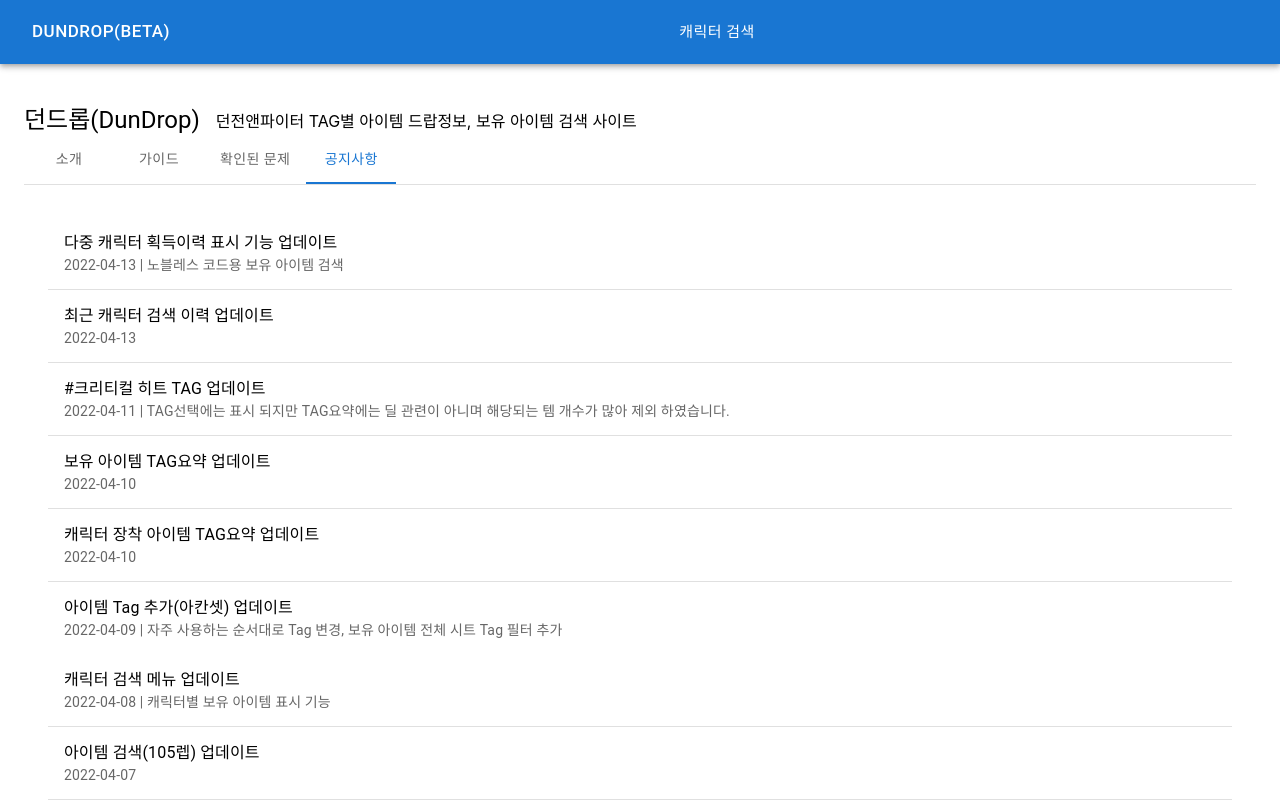
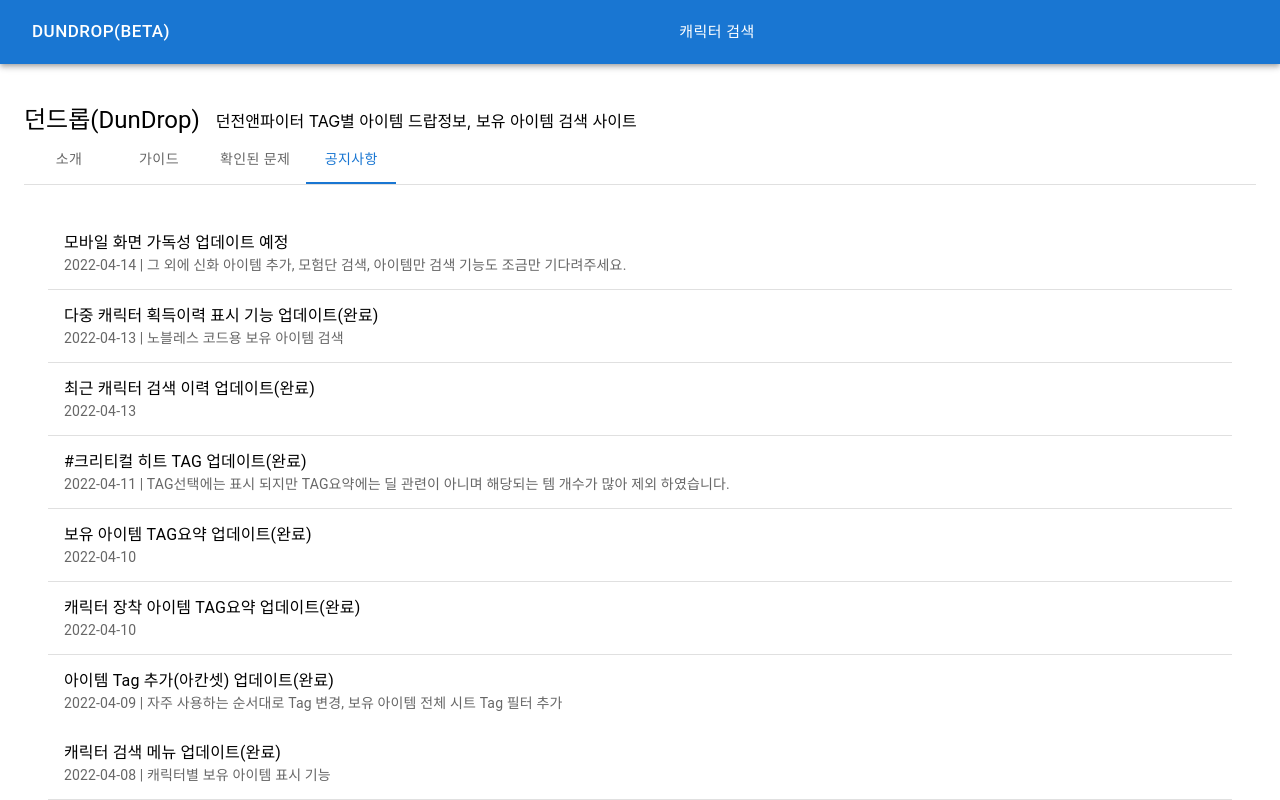
Before and after one commit to kjhss2/dundrop, a React (Create React App) app: page / in a window 1280 px wide. Both pictures are taken after a click on the tab "공지사항". Shown: the top 800 px of the page. Built offline with nearby package versions, Linux system fonts and the light colour scheme.

Commit message:
DD-2 #comment : Home 문구 수정

```diff
--- a/src/pages/Home.js
+++ b/src/pages/Home.js
@@ -118,34 +118,38 @@ const Home = () => {
         <TabPanel value={value} index={3}>
           <List component="nav" aria-label="mailbox folders">
             <ListItem>
-              <ListItemText primary="다중 캐릭터 획득이력 표시 기능 업데이트" secondary="2022-04-13 | 노블레스 코드용 보유 아이템 검색" />
+              <ListItemText primary="모바일 화면 가독성 업데이트 예정" secondary="2022-04-14 | 그 외에 신화 아이템 추가, 모험단 검색, 아이템만 검색 기능도 조금만 기다려주세요." />
             </ListItem>
             <Divider />
             <ListItem>
-              <ListItemText primary="최근 캐릭터 검색 이력 업데이트" secondary="2022-04-13" />
+              <ListItemText primary="다중 캐릭터 획득이력 표시 기능 업데이트(완료)" secondary="2022-04-13 | 노블레스 코드용 보유 아이템 검색" />
             </ListItem>
             <Divider />
             <ListItem>
-              <ListItemText primary="#크리티컬 히트 TAG 업데이트" secondary="2022-04-11 | TAG선택에는 표시 되지만 TAG요약에는 딜 관련이 아니며 해당되는 템 개수가 많아 제외 하였습니다." />
+              <ListItemText primary="최근 캐릭터 검색 이력 업데이트(완료)" secondary="2022-04-13" />
             </ListItem>
             <Divider />
             <ListItem>
-              <ListItemText primary="보유 아이템 TAG요약 업데이트" secondary="2022-04-10" />
+              <ListItemText primary="#크리티컬 히트 TAG 업데이트(완료)" secondary="2022-04-11 | TAG선택에는 표시 되지만 TAG요약에는 딜 관련이 아니며 해당되는 템 개수가 많아 제외 하였습니다." />
             </ListItem>
             <Divider />
             <ListItem>
-              <ListItemText primary="캐릭터 장착 아이템 TAG요약 업데이트" secondary="2022-04-10" />
+              <ListItemText primary="보유 아이템 TAG요약 업데이트(완료)" secondary="2022-04-10" />
             </ListItem>
             <Divider />
             <ListItem>
-              <ListItemText primary="아이템 Tag 추가(아칸셋) 업데이트" secondary="2022-04-09 | 자주 사용하는 순서대로 Tag 변경, 보유 아이템 전체 시트 Tag 필터 추가" />
-            </ListItem>
-            <ListItem>
-              <ListItemText primary="캐릭터 검색 메뉴 업데이트" secondary="2022-04-08 | 캐릭터별 보유 아이템 표시 기능" />
+              <ListItemText primary="캐릭터 장착 아이템 TAG요약 업데이트(완료)" secondary="2022-04-10" />
             </ListItem>
             <Divider />
             <ListItem>
-              <ListItemText primary="아이템 검색(105렙) 업데이트" secondary="2022-04-07" />
+              <ListItemText primary="아이템 Tag 추가(아칸셋) 업데이트(완료)" secondary="2022-04-09 | 자주 사용하는 순서대로 Tag 변경, 보유 아이템 전체 시트 Tag 필터 추가" />
+            </ListItem>
+            <ListItem>
+              <ListItemText primary="캐릭터 검색 메뉴 업데이트(완료)" secondary="2022-04-08 | 캐릭터별 보유 아이템 표시 기능" />
+            </ListItem>
+            <Divider />
+            <ListItem>
+              <ListItemText primary="아이템 검색(105렙) 업데이트(완료)" secondary="2022-04-07" />
             </ListItem>
             <Divider />
             <ListItem>
```
